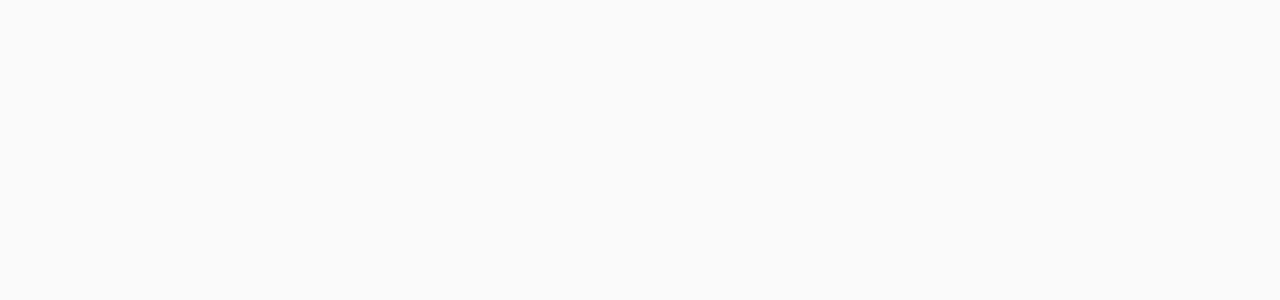
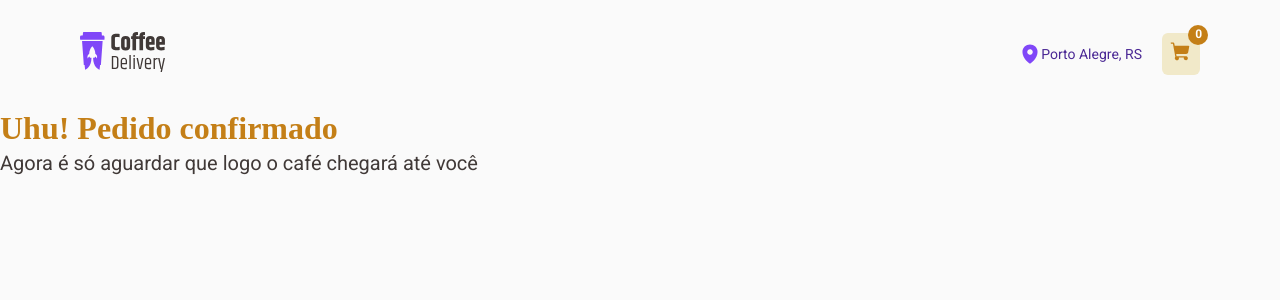
Before and after one commit to alucard93/Coffee-Delivery-Rockeatseat, a React (Vite) app: page /success in a window 1280 px wide. Before the commit this address had no page. Shown: the top 300 px of the page. Built offline with nearby package versions, Linux system fonts and the light colour scheme.

Commit message:
chore(CheckoutCompleted): criação da página e estilização

```diff
--- a/src/Routes.tsx
+++ b/src/Routes.tsx
@@ -3,6 +3,7 @@ import { Routes, Route } from 'react-router-dom'
 import { DefaultLayots } from './pages/layouts/DefaultLayouts'
 import { Home } from './pages/Home/Home'
 import { Checkout } from './pages/Checkout/Checkout'
+import { CheckoutCompleted } from './pages/CheckoutCompleted'
 
 export const Router = () => {
   return (
@@ -10,6 +11,7 @@ export const Router = () => {
       <Route path="/" element={<DefaultLayots />}>
         <Route path="/" element={<Home />} />
         <Route path="/checkout" element={<Checkout />} />
+        <Route path="/success" element={<CheckoutCompleted />} />
       </Route>
     </Routes>
   )
--- a/src/pages/Checkout/Checkout.tsx
+++ b/src/pages/Checkout/Checkout.tsx
@@ -10,6 +10,7 @@ import { CheckoutContainer } from './styles'
 import { CartCard } from './CartCard/CartCard'
 import { useForm } from 'react-hook-form'
 import { ProductsContext } from '../../contexts/ProductsContext'
+import { NavLink } from 'react-router-dom'
 
 export const Checkout = () => {
   const [paymentMethod, setPaymentMethod] = useState(null)
@@ -202,9 +203,14 @@ export const Checkout = () => {
               </div>
             </div>
           )}
-          <button className="confirm_button" onClick={handleValidateAndSubmit}>
-            CONFIRMAR PEDIDO
-          </button>
+          <NavLink className="link_confirm_button" to="/success">
+            <button
+              className="confirm_button"
+              onClick={handleValidateAndSubmit}
+            >
+              CONFIRMAR PEDIDO
+            </button>
+          </NavLink>
         </div>
       </article>
     </CheckoutContainer>
--- a/src/pages/Checkout/styles.ts
+++ b/src/pages/Checkout/styles.ts
@@ -155,9 +155,9 @@ export const CheckoutContainer = styled.section`
   }
 
   .container_form_payment.selected {
-    /* Estilos para os botões quando selecionados */
-    background-color: #007bff; /* Cor de fundo azul quando selecionado */
-    color: #fff; /* Cor do texto branco quando selecionado */
+    border-radius: 6px;
+    border: 1px solid var(--brand-purple, #8047f8);
+    background: var(--brand-purple-light, #ebe5f9);
   }
 
   .icon_payment {
@@ -260,7 +260,9 @@ export const CheckoutContainer = styled.section`
     line-height: 130%;
     color: ${({ theme }) => theme['base-subtitle']};
   }
-
+  .link_confirm_button {
+    text-decoration: none;
+  }
   .confirm_button {
     display: flex;
     padding: 12px 8px;
--- /dev/null
+++ b/src/pages/CheckoutCompleted/index.tsx
@@ -0,0 +1,17 @@
+import React from 'react'
+import { StyledCheckoutCompleted } from './style'
+
+export const CheckoutCompleted = () => {
+  return (
+    <StyledCheckoutCompleted>
+      <h1 className="text-order-confirm">Uhu! Pedido confirmado</h1>
+      <p className="text-order-description">
+        Agora é só aguardar que logo o café chegará até você
+      </p>
+
+      <div>
+        <div></div>
+      </div>
+    </StyledCheckoutCompleted>
+  )
+}
--- /dev/null
+++ b/src/pages/CheckoutCompleted/style.ts
@@ -0,0 +1,22 @@
+import { styled } from 'styled-components'
+
+export const StyledCheckoutCompleted = styled.div`
+  .text-order-confirm {
+    color: ${({ theme }) => theme['yellow-dark']};
+
+    font-family: Baloo 2;
+    font-size: 32px;
+    font-style: normal;
+    font-weight: 800;
+    line-height: 130%;
+  }
+
+  .text-order-description {
+    color: ${({ theme }) => theme['base-subtitle']};
+    font-family: Roboto;
+    font-size: 20px;
+    font-style: normal;
+    font-weight: 400;
+    line-height: 130%; /* 26px */
+  }
+`
```
